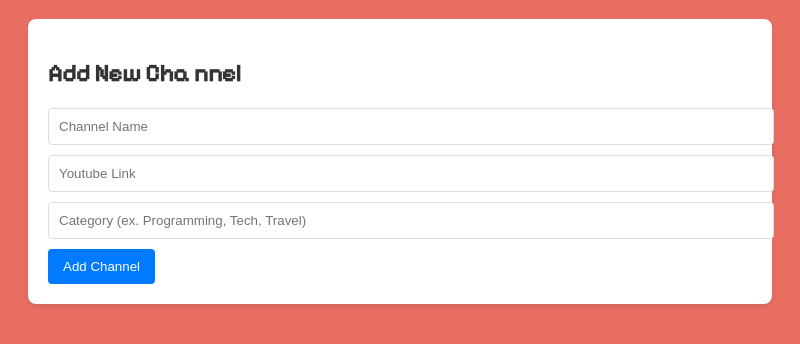
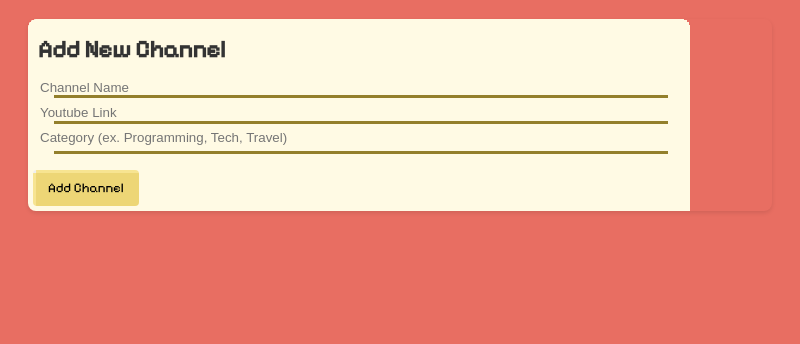
Before and after one commit to ViLinh27/myYoutubeFileCabinet, an Electron app: page index.html in a window 800 px wide. Shown: the part 128-472 px from the top of the page. Drawn offline with Linux system fonts and the light colour scheme; no server answers.

Commit message:
styling the app with new assets
For some reason, the fonts and background image (form) work in web form but not when you start the app.

```diff
--- a/index.css
+++ b/index.css
@@ -48,29 +48,43 @@ h2 {
     color: #333;
 }
 
+button {
+    font-family: "Pixelify Sans", sans-serif;
+}
+
 .add-channel-form {
     /*to edit later*/
-    background-color: white;
-    padding: 20px;
+    background-image: url('/assets/form.png');
+    background-repeat: no-repeat;
+    padding: 5px;
     border-radius: 8px;
     margin-bottom: 30px;
     box-shadow: 0 2px 4px rgba(0, 0, 0, 0.1);
+    color: #937f2b;
+}
+.add-channel-heading{
+    padding:0;
+    margin:11px 5px;
+}
+
+.add-channel-txtbox{
+    padding:0px 15px 20px 2px;
 }
 
 .add-channel-form input {
     /*to edit later*/
     display: block;
-    width: 100%;
-    padding: 10px;
-    margin-bottom: 10px;
-    border: 1px solid #ddd;
+    width: 80%;
+    padding: 5px;
+    border: none;
     border-radius: 4px;
+    color: #937f2b;
+    background-color: transparent;
 }
 
 .add-channel-form button {
     /*to edit later*/
-    background-color: #007bff;
-    color: white;
+    background-image: url("/assets/buttons/form-button.png");
     padding: 10px 15px;
     border: none;
     border-radius: 4px;
@@ -79,8 +93,7 @@ h2 {
 
 .category-folder {
     /*to edit later*/
-    background-color: #e9ecef;
-    border: 1px solid #ced4da;
+    background-image: url("/assets/folder.png");
     border-radius: 8px;
     margin-bottom: 15px;
     padding: 15px;
@@ -89,7 +102,7 @@ h2 {
 .category-folder h3 {
     /*to edit later*/
     margin-top: 0;
-    color: #495057;
+    color: #937f2b;
     cursor: pointer;
     /* Indicate it's collapsible */
     display: flex;
--- a/index.html
+++ b/index.html
@@ -20,10 +20,13 @@
 <body>
     <h1>I can help organize your favorite youtube channels.</h1>
     <div class="add-channel-form">
-        <h2>Add New Cha nnel</h2>
-        <input type="text" id="channelName" placeholder="Channel Name">
-        <input type="text" id="channelLink" placeholder="Youtube Link">
-        <input type="text" id="channelCategory" placeholder="Category (ex. Programming, Tech, Travel)">
+        <h2 class="add-channel-heading">Add New Channel</h2>
+        <div class="add-channel-txtbox">
+            <input type="text" id="channelName" placeholder="Channel Name">
+            <input type="text" id="channelLink" placeholder="Youtube Link">
+            <input type="text" id="channelCategory" placeholder="Category (ex. Programming, Tech, Travel)">
+        </div>
+
         <button id="addChannelBtn">Add Channel</button>
     </div>
     <!-- end of add channel form-->
```
